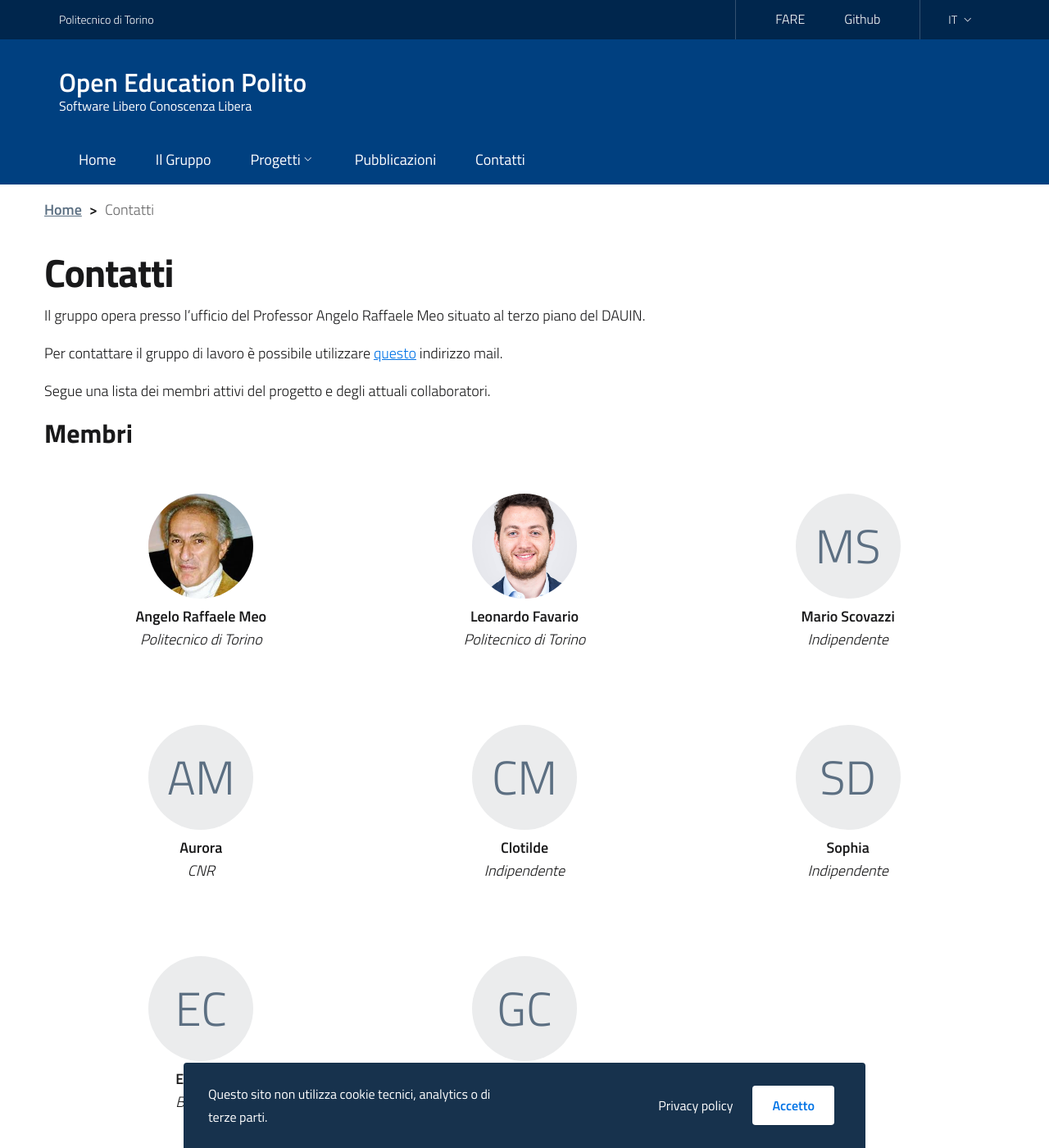
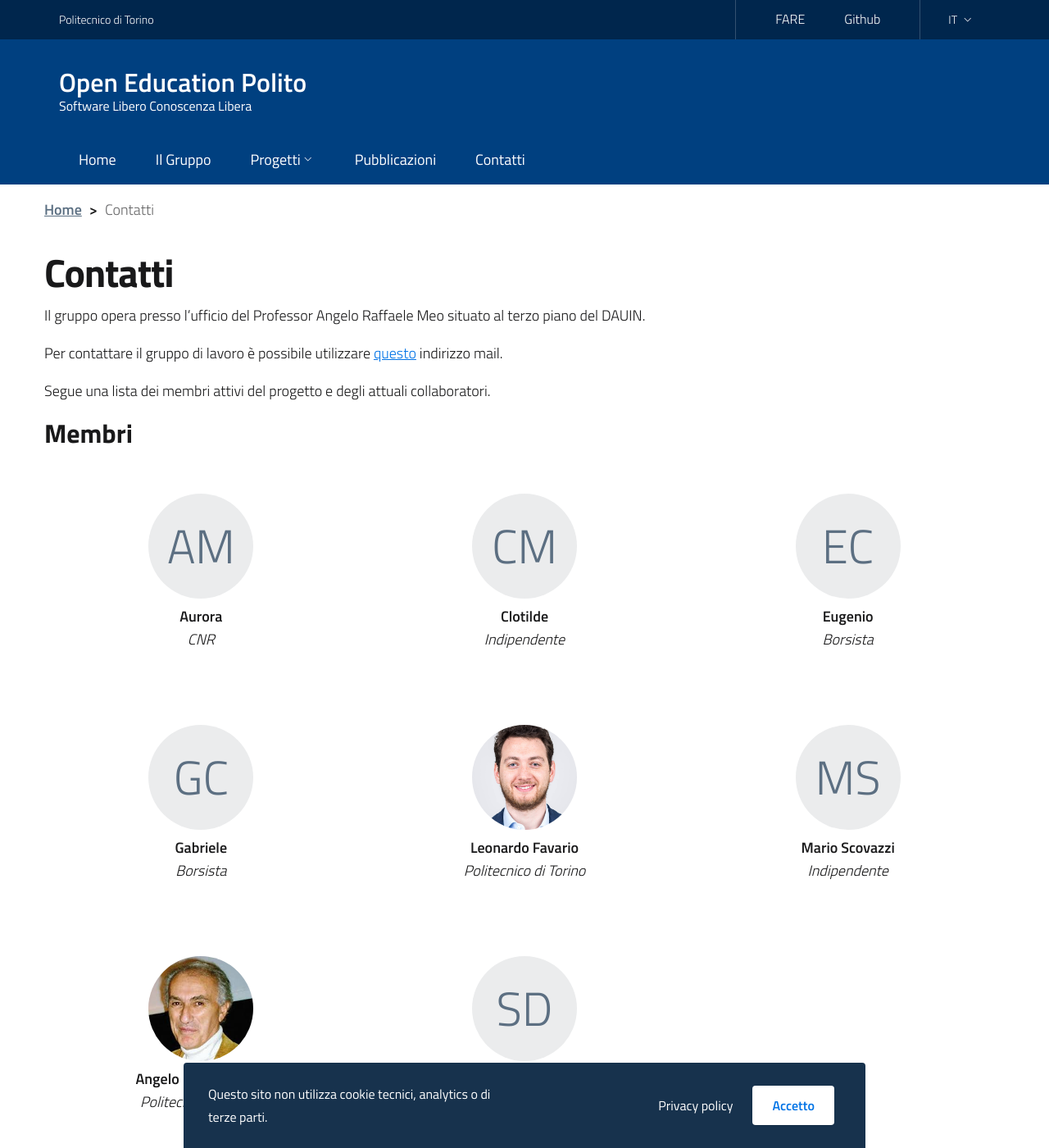
Before and after one commit to open-education-polito/org-website, a Jekyll site: the page built from it/contatti.md, in a window 1280 px wide and 1400 px high. Shown: the whole window at 82% size. Built offline with Jekyll 4.4.1, drawn with Linux system fonts in a browser that asks for light colours.

Commit message:
Add sort of people

```diff
--- a/_includes/people.html
+++ b/_includes/people.html
@@ -1,5 +1,6 @@
 <div class="row">
-{% for person in site.data.people %}
+{% assign people = site.data.people | sort: name %}
+{% for person in people %}
     {% include person.html person=person active=include.active%}
 {% endfor %}
 </div>
```
